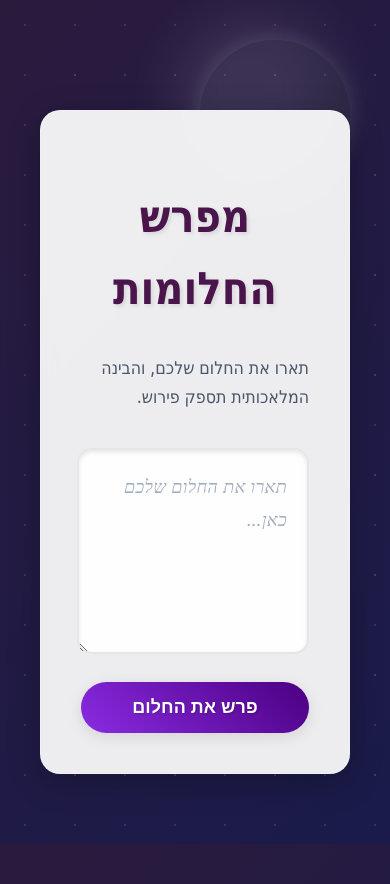
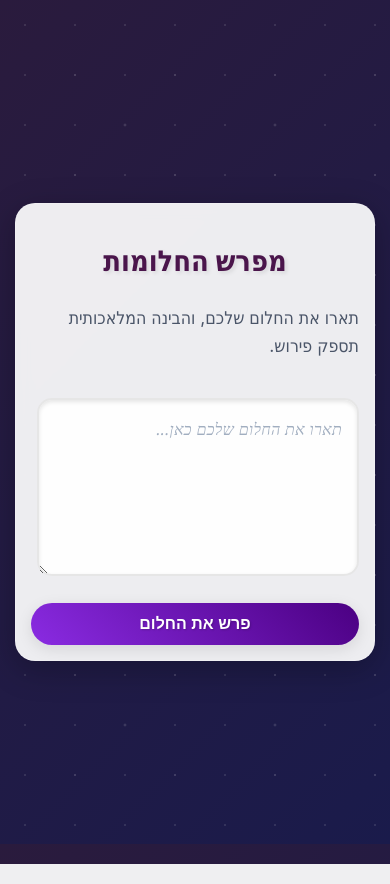
Before and after one commit to tomerggm/dream_analyzer, a Flask app: page / in a window 390 px wide. Run offline with Flask 3, Linux system fonts and the light colour scheme.

Commit message:
Add mobile responsive design

```diff
--- a/static/styles.css
+++ b/static/styles.css
@@ -214,3 +214,72 @@ body::after {
     50% { transform: translateY(-20px) translateX(10px); }
     100% { transform: translateY(0) translateX(0); }
 }
+
+/* שאר הטקסטים באתר ישארו עם הפונט הרגיל */
+h1, h2, p:not(#interpretationText) {
+    /* נמחק לגמרי */
+}
+
+/* Mobile Responsive Design */
+@media screen and (max-width: 768px) {
+    body {
+        padding: 10px;
+    }
+
+    .container {
+        margin: 10px;
+        padding: 20px;
+    }
+
+    h1 {
+        font-size: 2em;
+        margin-bottom: 20px;
+    }
+
+    textarea {
+        font-size: 16px;
+        padding: 15px;
+        min-height: 120px;
+    }
+
+    button {
+        padding: 12px 20px;
+        font-size: 16px;
+    }
+
+    #result {
+        padding: 15px;
+        margin-top: 20px;
+    }
+
+    /* Make moon smaller on mobile */
+    body::before {
+        width: 100px;
+        height: 100px;
+        top: 20px;
+        right: 20px;
+    }
+
+    /* Adjust interpretation text */
+    #interpretationText {
+        font-size: 1.1em;
+        line-height: 1.6;
+    }
+}
+
+/* Small phones */
+@media screen and (max-width: 480px) {
+    .container {
+        margin: 5px;
+        padding: 15px;
+    }
+
+    h1 {
+        font-size: 1.8em;
+    }
+
+    /* Hide moon on very small screens */
+    body::before {
+        display: none;
+    }
+}
```
